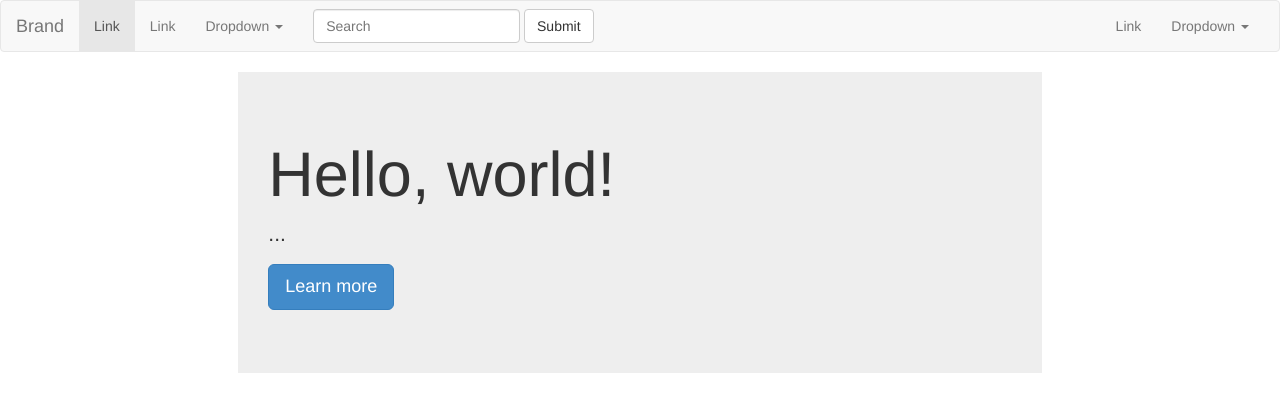
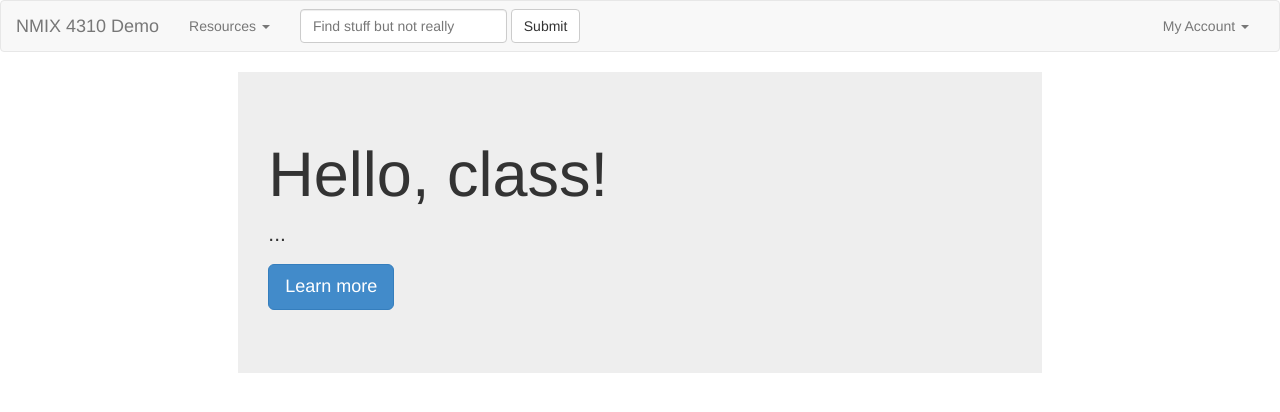
Before and after one commit to jweath/nmix4310demo, a plain HTML site: page index.html in a window 1280 px wide. Drawn offline with nearby package versions, Linux system fonts and the light colour scheme.

Commit message:
A few small customizations to the default deal

```diff
--- a/index.html
+++ b/index.html
@@ -4,7 +4,7 @@
     <meta charset="utf-8">
     <meta http-equiv="X-UA-Compatible" content="IE=edge">
     <meta name="viewport" content="width=device-width, initial-scale=1">
-    <title>Bootstrap 101 Template</title>
+    <title>NMIX 4310 Demo Page</title>
 
     <!-- Bootstrap -->
     <link href="css/bootstrap.css" rel="stylesheet">
@@ -28,16 +28,14 @@
         <span class="icon-bar"></span>
         <span class="icon-bar"></span>
       </button>
-      <a class="navbar-brand" href="#">Brand</a>
+      <a class="navbar-brand" href="#">NMIX 4310 Demo</a>
     </div>
 
     <!-- Collect the nav links, forms, and other content for toggling -->
     <div class="collapse navbar-collapse" id="bs-example-navbar-collapse-1">
       <ul class="nav navbar-nav">
-        <li class="active"><a href="#">Link</a></li>
-        <li><a href="#">Link</a></li>
         <li class="dropdown">
-          <a href="#" class="dropdown-toggle" data-toggle="dropdown">Dropdown <span class="caret"></span></a>
+          <a href="#" class="dropdown-toggle" data-toggle="dropdown">Resources <span class="caret"></span></a>
           <ul class="dropdown-menu" role="menu">
             <li><a href="#">Action</a></li>
             <li><a href="#">Another action</a></li>
@@ -51,14 +49,13 @@
       </ul>
       <form class="navbar-form navbar-left" role="search">
         <div class="form-group">
-          <input type="text" class="form-control" placeholder="Search">
+          <input type="text" class="form-control" placeholder="Find stuff but not really">
         </div>
         <button type="submit" class="btn btn-default">Submit</button>
       </form>
       <ul class="nav navbar-nav navbar-right">
-        <li><a href="#">Link</a></li>
         <li class="dropdown">
-          <a href="#" class="dropdown-toggle" data-toggle="dropdown">Dropdown <span class="caret"></span></a>
+          <a href="#" class="dropdown-toggle" data-toggle="dropdown">My Account <span class="caret"></span></a>
           <ul class="dropdown-menu" role="menu">
             <li><a href="#">Action</a></li>
             <li><a href="#">Another action</a></li>
@@ -74,7 +71,7 @@
   <div class="container-fluid">
     <div class="col-sm-8 col-sm-offset-2">
     <div class="jumbotron">
-      <h1>Hello, world!</h1>
+      <h1>Hello, class!</h1>
       <p>...</p>
       <p><a class="btn btn-primary btn-lg" role="button">Learn more</a></p>
   </div>
```
